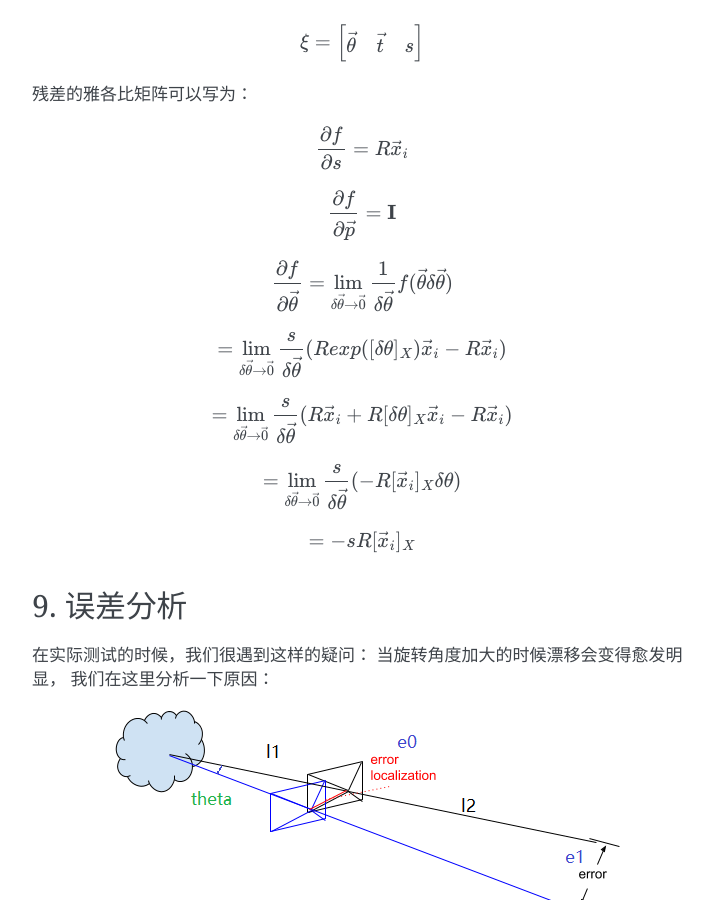
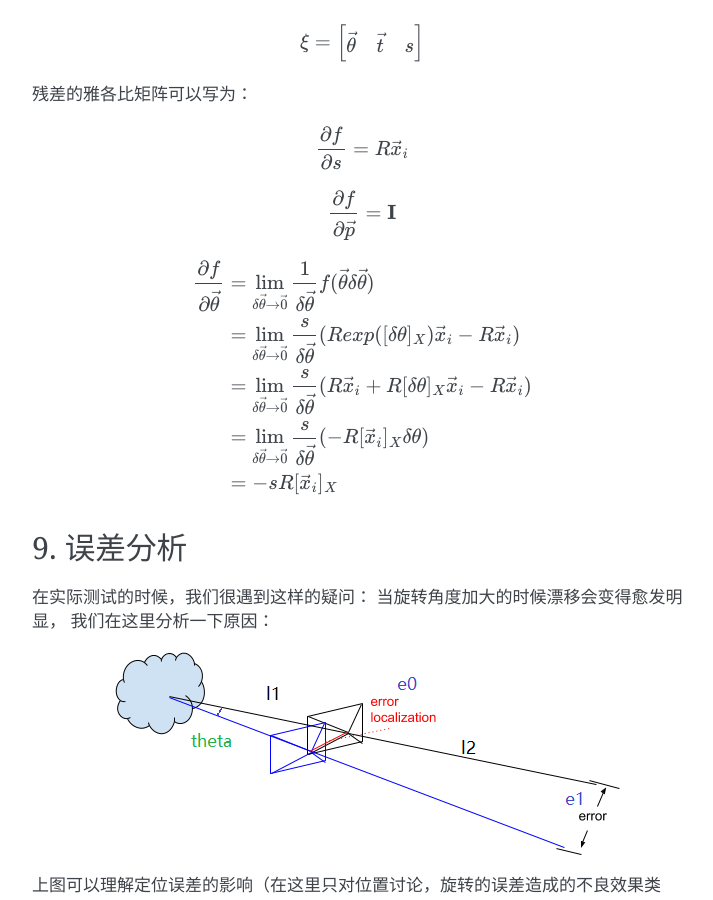
Before and after one commit to gggliuye/VIO, a Sphinx documentation site: the page built from docs/UnitySc/unityShadowCreator.rst, in a window 1280 px wide and 900 px high, scrolled down 9485 px. Shown: the whole window, without its empty margins (388-1101 px from the left). Built offline with Sphinx 7.4.7, drawn with Linux system fonts in a browser that asks for light colours.

Commit message:
Update unityShadowCreator.rst

```diff
--- a/docs/UnitySc/unityShadowCreator.rst
+++ b/docs/UnitySc/unityShadowCreator.rst
@@ -291,19 +291,13 @@
     \frac{\partial f} {\partial \vec{p}} = \mathbf{I}
 
 .. math::
-    \frac{\partial f} {\partial \vec{\theta}} = \lim_{\delta \vec{\theta} \rightarrow \vec{0}} \frac{1}{\delta \vec{\theta}} f(\vec{\theta}\delta \vec{\theta})
-
-.. math::
-    = \lim_{\delta \vec{\theta} \rightarrow \vec{0}} \frac{s}{\delta \vec{\theta}} (Rexp([\delta \theta]_{X})\vec{x}_{i} - R\vec{x}_{i})
-
-.. math::
-    = \lim_{\delta \vec{\theta} \rightarrow \vec{0}} \frac{s}{\delta \vec{\theta}} (R\vec{x}_{i} + R[\delta \theta]_{X}\vec{x}_{i} - R\vec{x}_{i})
-
-.. math::
-    = \lim_{\delta \vec{\theta} \rightarrow \vec{0}} \frac{s}{\delta \vec{\theta}} (- R[\vec{x}_{i}]_{X}\delta \theta)
-
-.. math::
-    = - sR[\vec{x}_{i}]_{X}
+    \begin{aligned}
+    \frac{\partial f} {\partial \vec{\theta}} & = \lim_{\delta \vec{\theta} \rightarrow \vec{0}} \frac{1}{\delta \vec{\theta}} f(\vec{\theta}\delta \vec{\theta}) \\
+    & = \lim_{\delta \vec{\theta} \rightarrow \vec{0}} \frac{s}{\delta \vec{\theta}} (Rexp([\delta \theta]_{X})\vec{x}_{i} - R\vec{x}_{i}) \\
+    & = \lim_{\delta \vec{\theta} \rightarrow \vec{0}} \frac{s}{\delta \vec{\theta}} (R\vec{x}_{i} + R[\delta \theta]_{X}\vec{x}_{i} - R\vec{x}_{i}) \\
+    & = \lim_{\delta \vec{\theta} \rightarrow \vec{0}} \frac{s}{\delta \vec{\theta}} (- R[\vec{x}_{i}]_{X}\delta \theta) \\
+    & = - sR[\vec{x}_{i}]_{X}
+    \end{aligned}
 
 
 9. 误差分析
```
